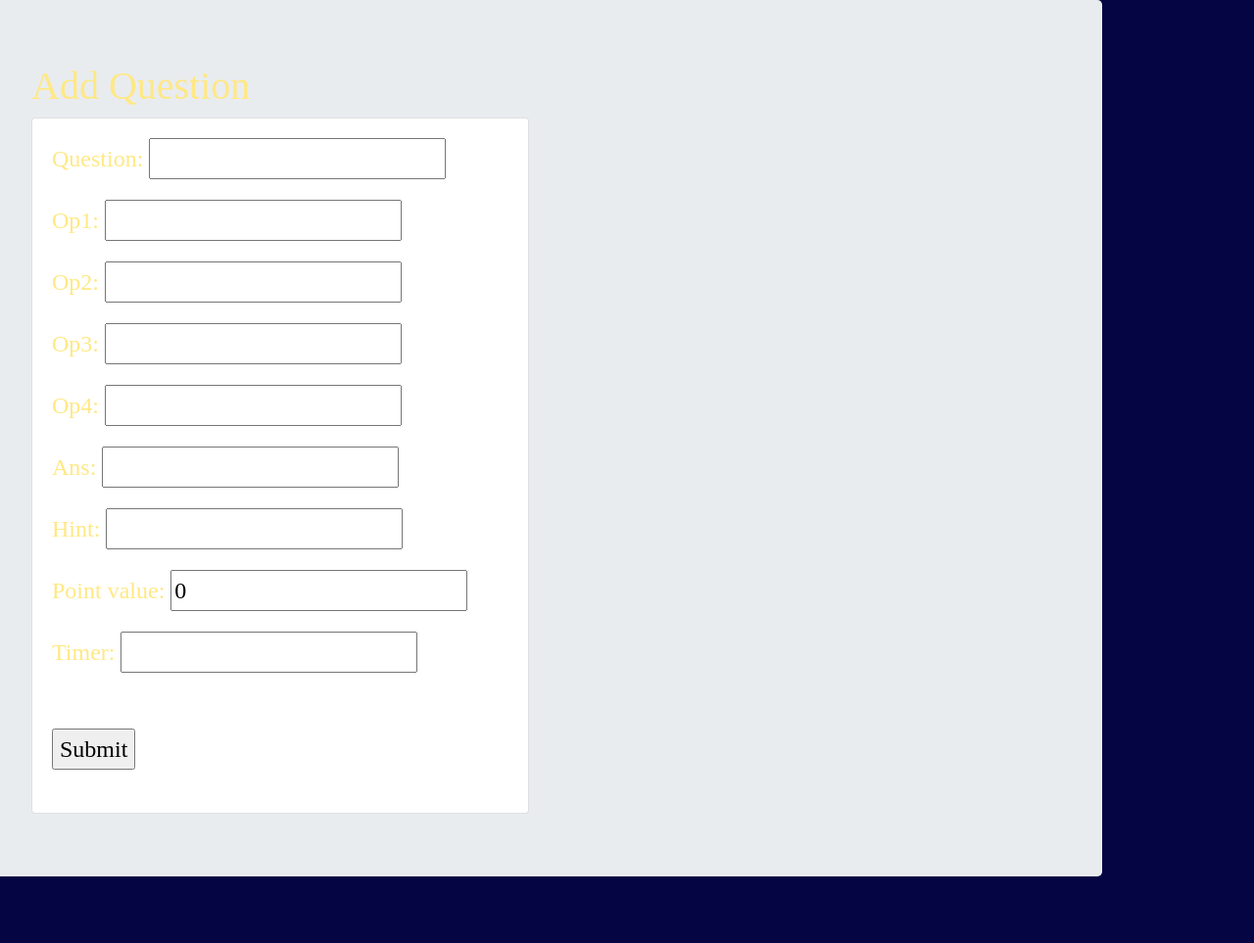
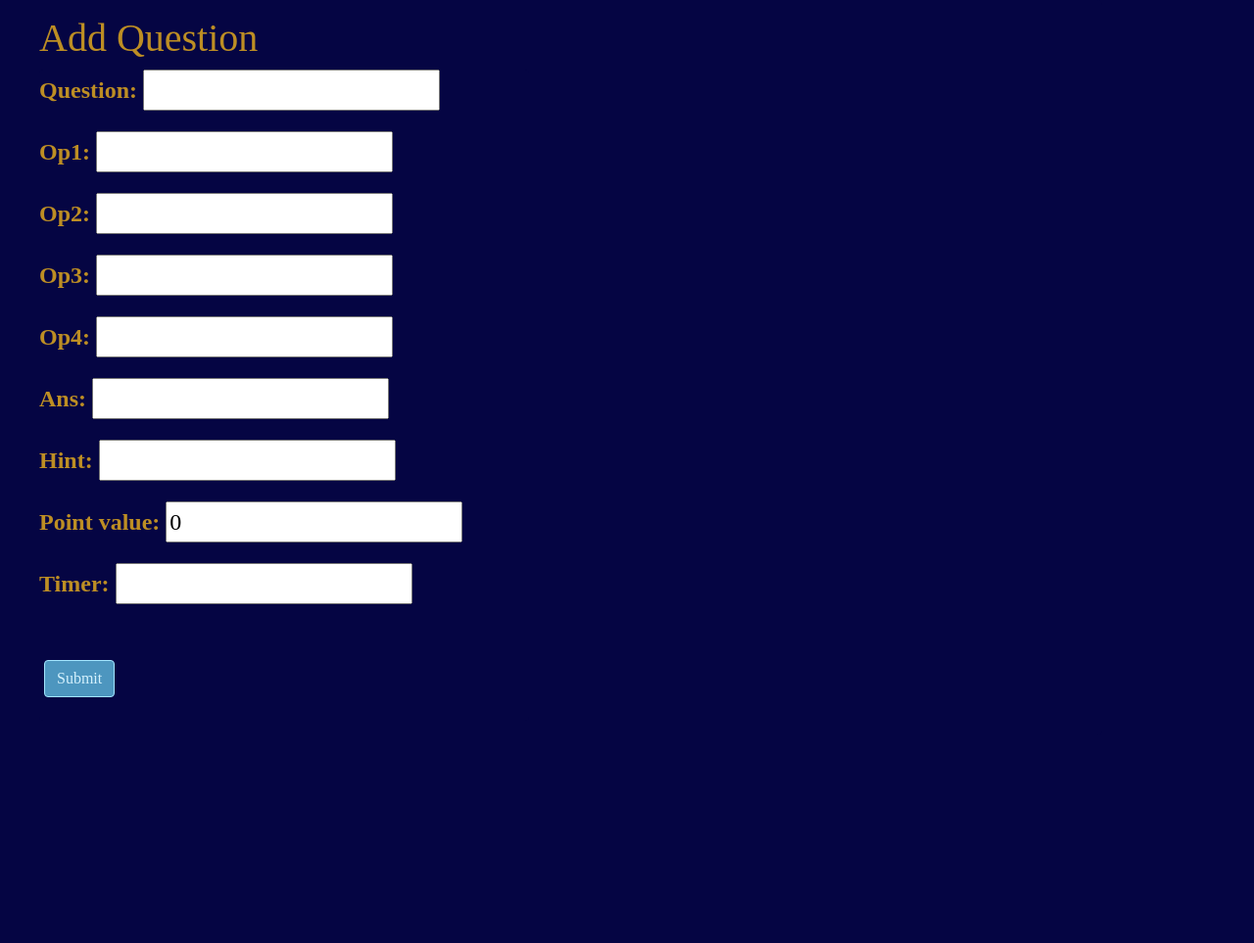
Before and after one commit to cody-mick/team10, a Django app: page /addQuestion/ in a window 1280 px wide. Shown: the part 68-1031 px from the top of the page at 98% size. After the commit the page ends 780 px from the top, so only its background shows below. Run offline with Django 4.2, Linux system fonts and the light colour scheme; a user stored in the database is signed in; some libraries are stand-ins or nearby versions; some web fonts are replaced.

Commit message:
fixed styles on add question pages

```diff
--- a/millionaire/Quiz/templates/quiz/addquestion.html
+++ b/millionaire/Quiz/templates/quiz/addquestion.html
@@ -1,7 +1,44 @@
 {% extends 'Quiz/dependencies.html' %}
 
 {% block content %}
+<style>
+	.btn {
+		background-color: #4d96bf;
+		border-color: #a3e6ff;
+		color: #d4f1fd;
+		margin: auto;
+		margin-left: 5px;
+	}
 
+	.btn:hover {
+		background-color: #7631f0;
+	}
+
+	.points {
+		float: right;
+	}
+
+	.card {
+        background-color: #050543;
+		padding: 0%;
+		margin: 0;
+        border: none;
+	}
+
+	.jumbotron {
+		float: none;
+		padding: 15px 40px;
+		background-color: #050543;
+		border-color: #ffe884;
+		color: #bd8e24;
+		font-weight: 900;
+		font-size: x-large;
+	}
+
+	.form-check-input {
+		accent-color: #bd8e24;
+	}
+</style>
 <div class="jumbotron container row">
     <div class="col-md-6">
         <h1>Add Question</h1>
@@ -10,7 +47,7 @@
               {% csrf_token %}
                 {{form.as_p}}
                 <br>
-             <input type="submit" name="Submit">
+             <input type="submit" class="btn" name="Submit">
              </form>
             </div>
         </div>
```
